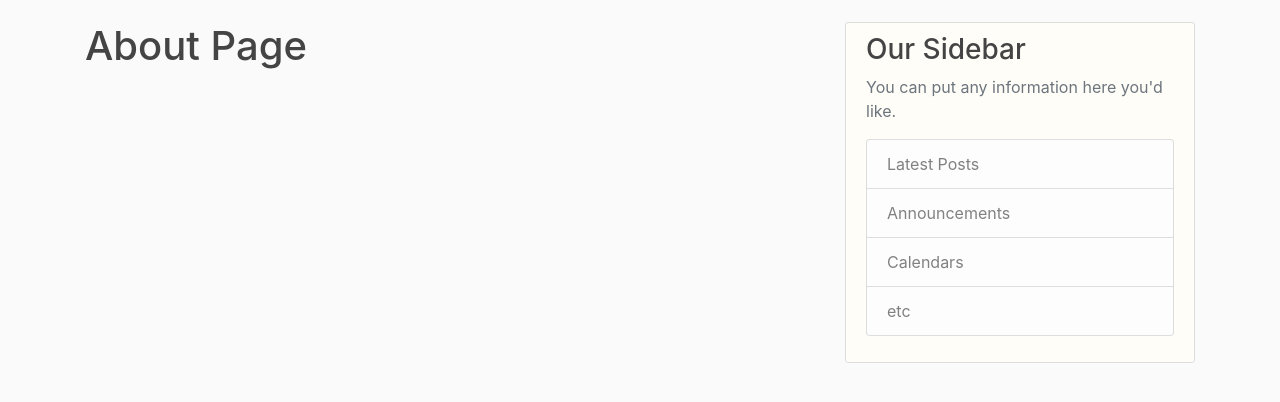
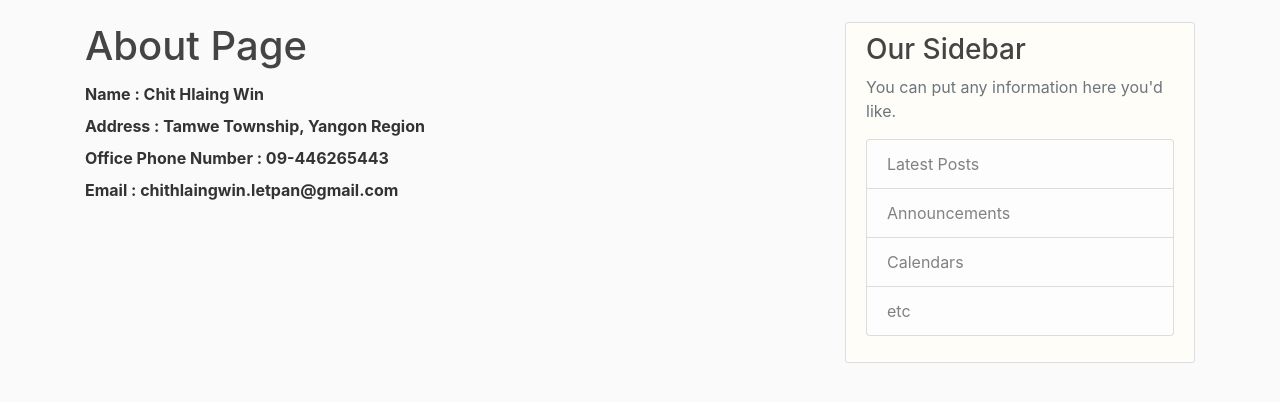
Before and after one commit to Chithlaing/django-blog-render, a Django app: page /about/ in a window 1280 px wide. Shown: the part 58-460 px from the top of the page. Run offline with Django 5.2, Linux system fonts and the light colour scheme; some libraries are stand-ins or nearby versions.

```diff
--- a/blog/templates/blog/about.html
+++ b/blog/templates/blog/about.html
@@ -1,4 +1,10 @@
 {% extends "blog/base.html" %}
 {% block content %}
     <h1>About Page</h1>
+    <strong style="line-height: 2;">
+        Name : Chit Hlaing Win<br>
+        Address : Tamwe Township, Yangon Region<br>
+        Office Phone Number : 09-446265443<br>
+        Email : chithlaingwin.letpan@gmail.com
+    </strong>
 {% endblock content %}
--- a/users/templates/users/profile.html
+++ b/users/templates/users/profile.html
@@ -3,8 +3,7 @@
 {% block content %}
     <div class="content-section">
         <div class="media">
-            <img class="rounded-circle account-img" src="{{ user.profile.image.url|default:https://res.cloudinary
-            .com/dtd4kplxq/image/upload/v1767333444/default_cjqgpp.jpg }}">
+            <img class="rounded-circle account-img" src="{{ user.profile.image.url }}">
             <div class="media-body">
                 <h2 class="account-heading">{{ user.username }}</h2>
                 <p class="text-secondary">{{ user.email }}</p>
```
Also changed, not shown: db.sqlite3.
